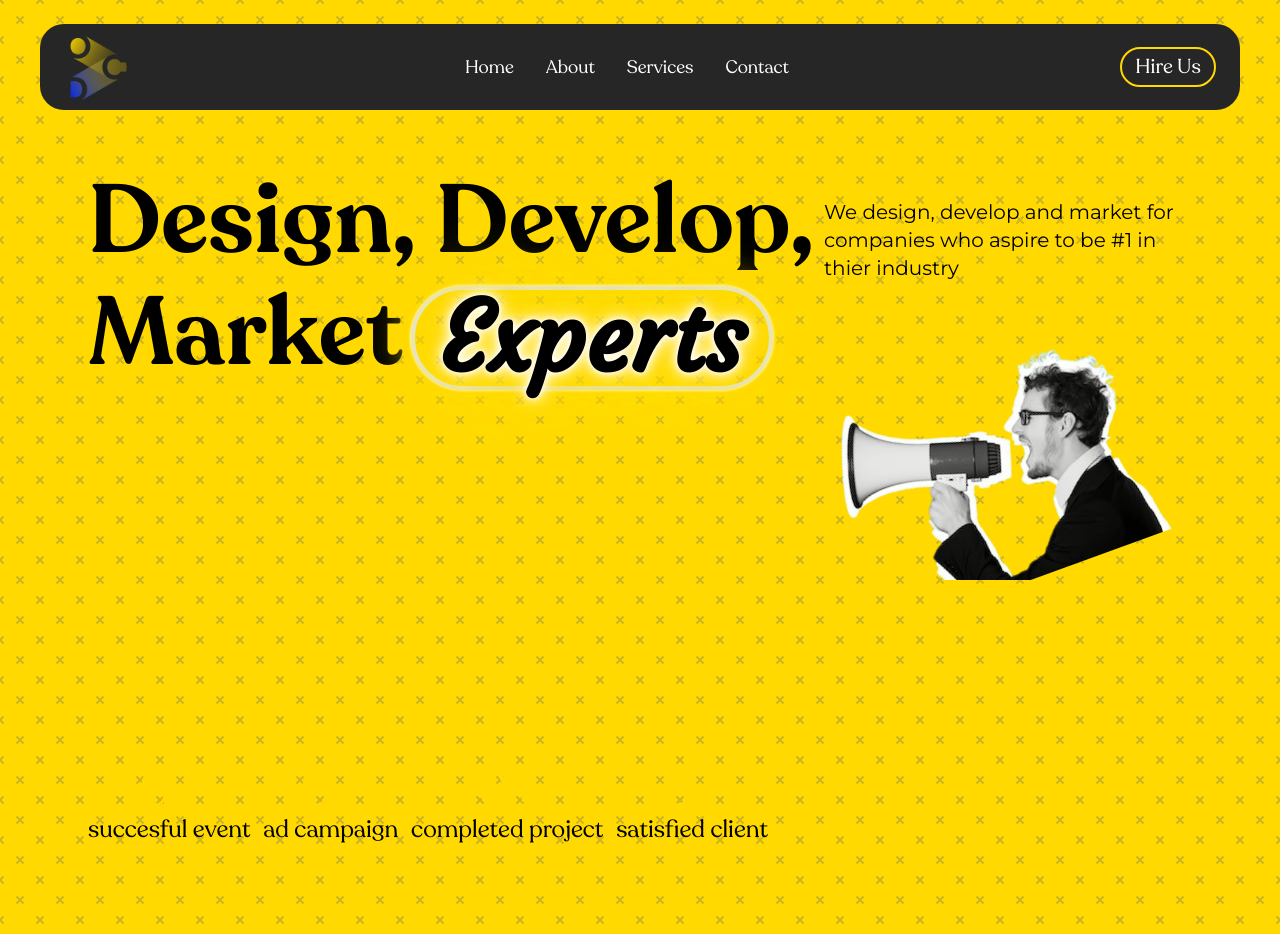
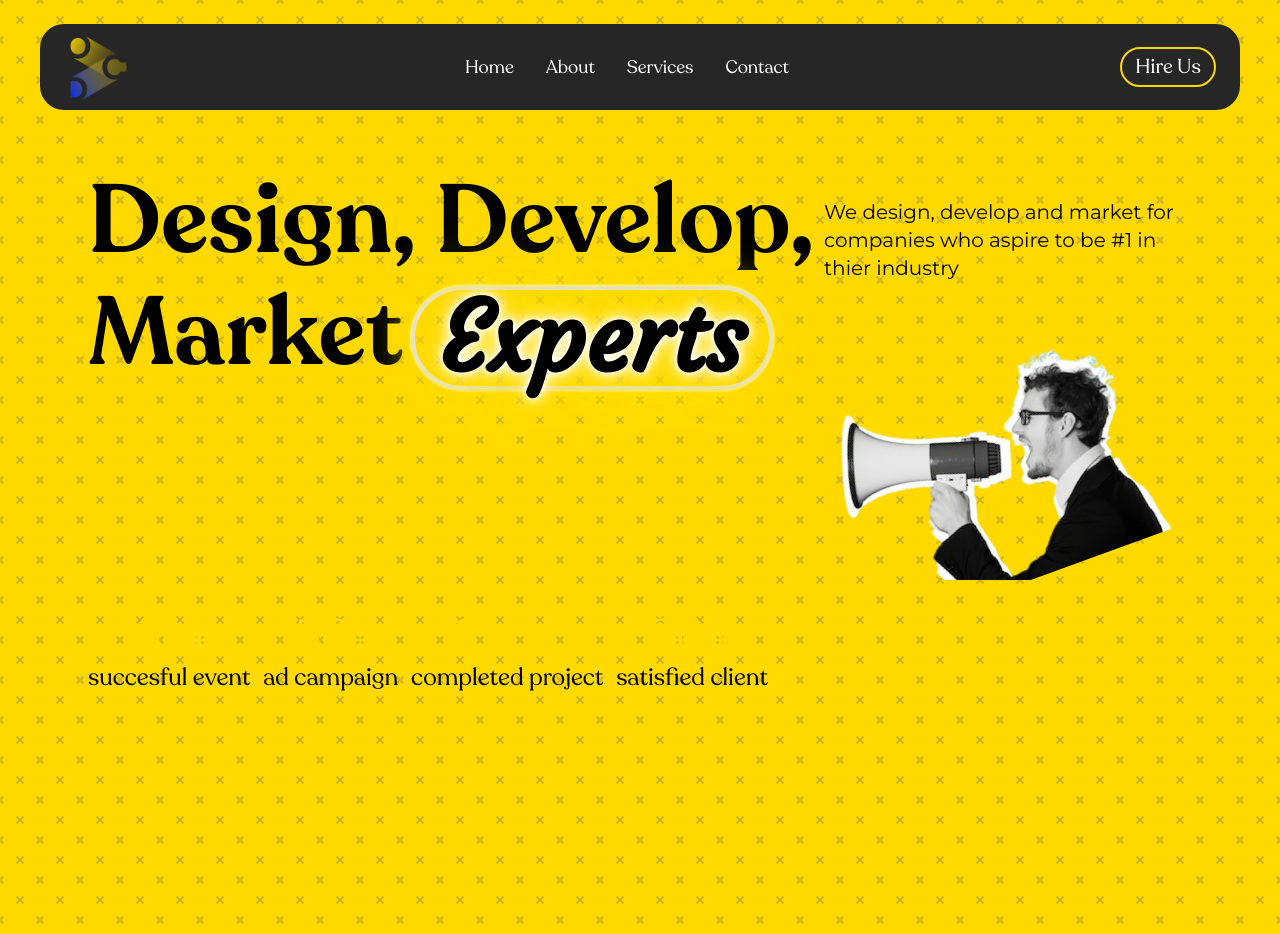
Before and after one commit to daniel-d7a/ocd-new-landing-page, a Next.js app: page / in a window 1280 px wide. Shown: the top 934 px of the page. Built offline with nearby package versions, Linux system fonts and the light colour scheme.

Commit message:
fixed counters

```diff
--- a/src/components/home/AboutUs.tsx
+++ b/src/components/home/AboutUs.tsx
@@ -27,7 +27,7 @@
 
       <div
         className={cn(
-          "min-h-[400vh] px-2 md:px-20 flex flex-col md:flex-row text-white",
+          "min-h-[400vh] px-2 md:px-20 flex flex-col text-white",
           montserrat.className
         )}
       >
--- a/src/components/home/Hero.tsx
+++ b/src/components/home/Hero.tsx
@@ -59,7 +59,7 @@
         </div>
       </div>
 
-      <div className="col-span-3 md:col-span-2 grid grid-cols-2 items-start md:flex md:flex-row md:items-center gap-8 md:gap-0 md:items-start justify-between md:pr-14 pt-0 md:pt-16">
+      <div className="col-span-3 md:col-span-2 grid grid-cols-2 items-start md:flex md:flex-row md:items-start gap-8 md:gap-0 justify-between md:pr-14 pt-0 md:pt-10">
         <Count end={40} text="succesful event" />
         <Count end={150} text="ad campaign" />
         <Count end={100} text="completed project" />
--- a/src/components/ui/countUp.tsx
+++ b/src/components/ui/countUp.tsx
@@ -1,27 +1,36 @@
 "use client";
 
-import CountUp from "react-countup";
-export const Count = ({ end, text }: { end: number; text: string }) => {
+import { animate } from "framer-motion";
+import { useEffect, useState } from "react";
+
+export const Count = ({
+  end,
+  text,
+  delay,
+}: {
+  end: number;
+  text: string;
+  delay?: number;
+}) => {
+  const [x, setX] = useState(0);
+  useEffect(() => {
+    animate(0, end, {
+      duration: 2,
+      ease: [0, 1, 0, 1.2],
+      onUpdate: (x) => {
+        setX(x);
+        console.log("x => ", x);
+      },
+      delay: delay ?? 2,
+    });
+  }, [delay, end]);
+
   return (
-    <CountUp
-      delay={2}
-      suffix="+"
-      start={0}
-      end={end}
-      duration={2.75}
-      separator=","
-    >
-      {({ countUpRef, getCountUp }) => (
-        <div className="flex flex-col items-center justify-center">
-          <span
-            className="text-ocd-yellow text-5xl font-normal"
-            ref={countUpRef}
-          >
-            0
-          </span>
-          <p className="text-2xl font-normal w-full text-center">{text}</p>
-        </div>
-      )}
-    </CountUp>
+    <div className="flex flex-col items-center justify-center">
+      <span className="text-ocd-yellow text-5xl font-normal">
+        {x.toFixed(0)}+
+      </span>
+      <p className="text-2xl font-normal w-full text-center">{text}</p>
+    </div>
   );
 };
```
